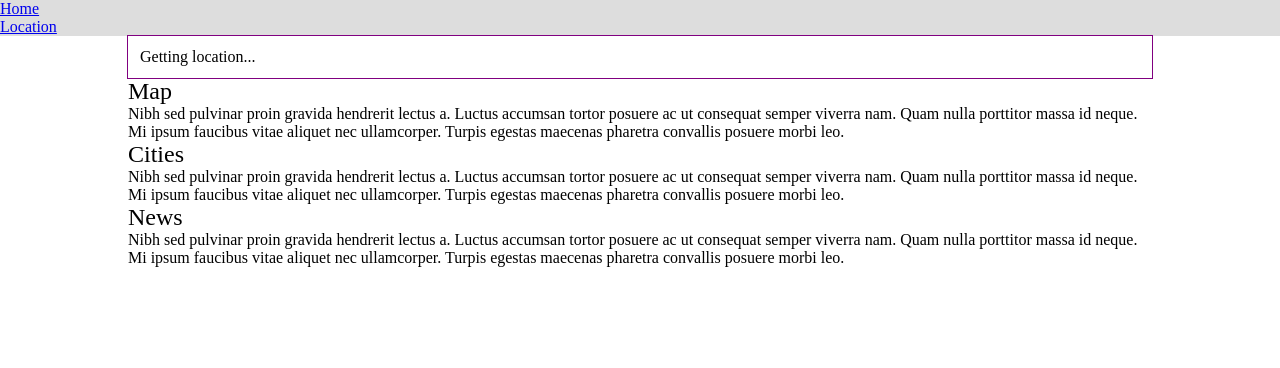
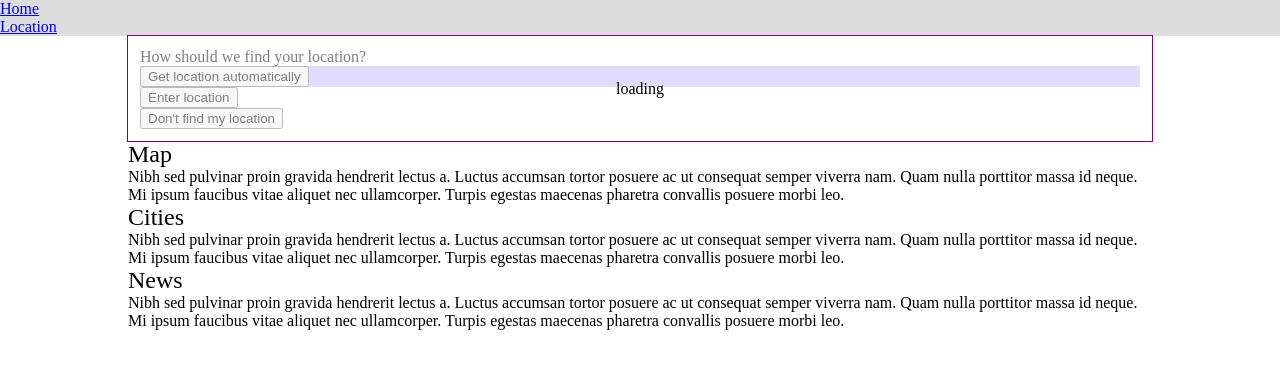
Before and after one commit to colebillys19/weather-check, a React (Create React App) app: page / in a window 1280 px wide. Both pictures are taken after a click on the button "Get location automatically". Shown: the top 368 px of the page. Built offline with nearby package versions, Linux system fonts and the light colour scheme; no server answers.

Commit message:
Opt to use state instead of context for variable values on which the ui relies on.

```diff
--- a/src/App.tsx
+++ b/src/App.tsx
@@ -7,13 +7,15 @@ import './App.css';
 
 function App() {
   const [context, setContext] = useState<ContextType>(DEFAULT_CONTEXT);
+  const [locationServicesDisabled, setLocationServicesDisabled] =
+    useState(false);
 
   // if navigator.geolocation.getCurrentPosition has any issues, set locationServicesDisabled to true in state
   useEffect(() => {
     navigator.geolocation.getCurrentPosition(
       () => null,
       () => {
-        setContext({ ...context, locationServicesDisabled: true });
+        setLocationServicesDisabled(true);
       },
     );
   }, []);
@@ -24,7 +26,15 @@ function App() {
         <div className="App">
           <Header />
           <Routes>
-            <Route path="/" element={<HomePage />} />
+            <Route
+              path="/"
+              element={
+                <HomePage
+                  locationServicesDisabled={locationServicesDisabled}
+                  setLocationServicesDisabled={setLocationServicesDisabled}
+                />
+              }
+            />
             <Route path="/location" element={<LocationPage />} />
           </Routes>
         </div>
--- a/src/Components/HomeLocation/IsNoLocation/Coords/index.tsx
+++ b/src/Components/HomeLocation/IsNoLocation/Coords/index.tsx
@@ -7,10 +7,10 @@ const isValidLon = (num: number) => num >= -180 && num <= 180;
 
 interface CoordsProps {
   setFormType: (type: string) => void;
+  setIsHomeLocationLoading: (value: boolean) => void;
 }
 
-const Coords: React.FC<CoordsProps> = ({ setFormType }) => {
-  const [isLoading, setIsLoading] = useState(false);
+const Coords: React.FC<CoordsProps> = ({ setFormType, setIsHomeLocationLoading }) => {
   const [inputError, setInputError] = useState('');
   const [latValue, setLatValue] = useState('');
   const [lonValue, setLonValue] = useState('');
@@ -33,11 +33,11 @@ const Coords: React.FC<CoordsProps> = ({ setFormType }) => {
 
   const handleSubmit = (e: FormEvent<HTMLFormElement>) => {
     e.preventDefault();
-    setIsLoading(true);
+    setIsHomeLocationLoading(true);
 
     if (!isValidLat(Number(latValue)) || !isValidLon(Number(lonValue))) {
       setInputError('Invalid coordinates');
-      setIsLoading(false);
+      setIsHomeLocationLoading(false);
       return;
     }
 
@@ -63,14 +63,14 @@ const Coords: React.FC<CoordsProps> = ({ setFormType }) => {
               console.error('Promise rejected:', status);
               reject(false);
             }
-            setIsLoading(false);
+            setIsHomeLocationLoading(false);
           },
         );
       });
     } catch (error) {
       setInputError('Invalid coordinates');
       console.error('Error:', error);
-      setIsLoading(false);
+      setIsHomeLocationLoading(false);
     }
   };
 
@@ -94,7 +94,6 @@ const Coords: React.FC<CoordsProps> = ({ setFormType }) => {
         </div>
       </form>
       {!!inputError && <div style={{ color: 'red' }}>{inputError}</div>}
-      {isLoading && <div>Loading...</div>}
       <a onClick={() => setFormType('manual')} href="#">
         Back
       </a>
--- a/src/Components/HomeLocation/IsNoLocation/GeoLocate/index.tsx
+++ /dev/null
@@ -1,34 +0,0 @@
-import { useContext, useEffect } from 'react';
-
-import Context from '../../../../context';
-
-interface GeolocateProps {
-  setStep: (type: number) => void;
-}
-
-const GeoLocate: React.FC<GeolocateProps> = ({ setStep }) => {
-  const { state, setState } = useContext(Context);
-
-  useEffect(() => {
-    navigator.geolocation.getCurrentPosition((position) => {
-      setState({
-        ...state,
-        location: {
-          lat: position.coords.latitude,
-          lon: position.coords.longitude,
-        },
-      });
-      localStorage.setItem(
-        'location',
-        `${position.coords.latitude},${position.coords.longitude}`,
-      );
-    }, (err) => {
-      setState({ ...state, locationServicesDisabled: true });
-      setStep(1);
-    });
-  }, []);
-
-  return <div>Getting location...</div>;
-};
-
-export default GeoLocate;
--- a/src/Components/HomeLocation/IsNoLocation/ManualEntry/index.tsx
+++ b/src/Components/HomeLocation/IsNoLocation/ManualEntry/index.tsx
@@ -5,12 +5,16 @@ import Context from '../../../../context';
 
 interface ManualEntryProps {
   setFormType: (type: string) => void;
-  setStep: (type: number) => void;
+  setIsHomeLocationLoading: (value: boolean) => void;
+  setStep: (step: number) => void;
 }
 
-const ManualEntry: React.FC<ManualEntryProps> = ({ setFormType, setStep }) => {
+const ManualEntry: React.FC<ManualEntryProps> = ({
+  setFormType,
+  setIsHomeLocationLoading,
+  setStep,
+}) => {
   const [isInputDisabled, setIsInputDisabled] = useState(true);
-  const [isLoading, setIsLoading] = useState(false);
 
   const loaderRef = useRef<Loader | null>(null);
   const autoCompleteRef = useRef<google.maps.places.Autocomplete | null>(null);
@@ -50,7 +54,7 @@ const ManualEntry: React.FC<ManualEntryProps> = ({ setFormType, setStep }) => {
 
   const handleSubmit = (e: FormEvent<HTMLFormElement>) => {
     e.preventDefault();
-    setIsLoading(true);
+    setIsHomeLocationLoading(true);
 
     try {
       const geocoder = new google.maps.Geocoder();
@@ -67,19 +71,19 @@ const ManualEntry: React.FC<ManualEntryProps> = ({ setFormType, setStep }) => {
               const lat = location.lat();
               const lon = location.lng();
               setState({ ...state, location: { lat, lon } });
-              localStorage.setItem('location',`${lat},${lon}`);
+              localStorage.setItem('location', `${lat},${lon}`);
               resolve(true);
             } else {
               console.error('Promise rejected:', status);
               reject(false);
             }
-            setIsLoading(false);
+            setIsHomeLocationLoading(false);
           },
         );
       });
     } catch (error) {
       console.error('Error:', error);
-      setIsLoading(false);
+      setIsHomeLocationLoading(false);
     }
   };
 
@@ -106,7 +110,6 @@ const ManualEntry: React.FC<ManualEntryProps> = ({ setFormType, setStep }) => {
           />
         </div>
       </form>
-      {isLoading && <div>Loading...</div>}
       <div>
         <a onClick={() => setFormType('coords')} href="#">
           Enter exact coordinates
--- a/src/Components/HomeLocation/IsNoLocation/Select/index.tsx
+++ b/src/Components/HomeLocation/IsNoLocation/Select/index.tsx
@@ -1,29 +1,23 @@
-import { useContext } from 'react';
-
-import Context from '../../../../context';
-
 interface SelectProps {
+  locationServicesDisabled: boolean;
   setFormType: (type: string) => void;
+  useGeolocate: () => void;
 }
 
-const Select: React.FC<SelectProps> = ({ setFormType }) => {
-  const { state } = useContext(Context);
-
-  return (
+const Select: React.FC<SelectProps> = ({ locationServicesDisabled, setFormType, useGeolocate }) => (
   <>
     <p>How should we find your location?</p>
     <div style={{ backgroundColor: '#c4b7ff' }}>
       <button
-          onClick={() => setFormType('geolocate')}
-          disabled={state.locationServicesDisabled}
+        onClick={useGeolocate}
+        disabled={locationServicesDisabled}
       >
         Get location automatically
       </button>
-        {state.locationServicesDisabled && (
+      {locationServicesDisabled && (
           <p>
             It looks like your settings will prevent us from finding your
-            location automatically - if you want to use this option please
-            change your browser and/or computer settings and refresh this page.
+            location automatically.
           </p>
         )}
     </div>
@@ -37,6 +31,5 @@ const Select: React.FC<SelectProps> = ({ setFormType }) => {
     </div>
   </>
 );
-};
 
 export default Select;
--- a/src/Components/HomeLocation/IsNoLocation/index.tsx
+++ b/src/Components/HomeLocation/IsNoLocation/index.tsx
@@ -2,13 +2,23 @@ import { useContext, useState } from 'react';
 
 import Context from '../../../context';
 
-import Loading from '../Loading';
+import Coords from './Coords';
 import ManualEntry from './ManualEntry';
-import Coords from './Coords';
-import GeoLocate from './GeoLocate';
 import Select from './Select';
 
-const IsNoLocation = () => {
+interface IsNoLocationProps {
+  locationServicesDisabled: boolean;
+  setHideHomeLocation: (value: boolean) => void;
+  setIsHomeLocationLoading: (value: boolean) => void;
+  setLocationServicesDisabled: (value: boolean) => void;
+}
+
+const IsNoLocation: React.FC<IsNoLocationProps> = ({
+  locationServicesDisabled,
+  setHideHomeLocation,
+  setIsHomeLocationLoading,
+  setLocationServicesDisabled,
+}) => {
   const [step, setStep] = useState(1);
   const [method, setMethod] = useState('');
 
@@ -16,32 +26,69 @@ const IsNoLocation = () => {
 
   const setFormType = (buttonId: string) => {
     if (buttonId === 'skip') {
-      setState({ ...state, hideHomeLocation: true });
+      setHideHomeLocation(true);
     } else {
       setMethod(buttonId);
       setStep(2);
     }
   };
 
+  const useGeolocate = () => {
+    setIsHomeLocationLoading(true);
+    navigator.geolocation.getCurrentPosition(
+      (position) => {
+        setState({
+          ...state,
+          location: {
+            lat: position.coords.latitude,
+            lon: position.coords.longitude,
+          },
+        });
+        localStorage.setItem(
+          'location',
+          `${position.coords.latitude},${position.coords.longitude}`,
+        );
+        setIsHomeLocationLoading(false);
+      },
+      () => {
+        setLocationServicesDisabled(true);
+        setIsHomeLocationLoading(false);
+      },
+    );
+  };
+
   if (step === 1) {
-    return <Select setFormType={setFormType} />;
+    return (
+      <Select
+        locationServicesDisabled={locationServicesDisabled}
+        setFormType={setFormType}
+        useGeolocate={useGeolocate}
+      />
+    );
   }
 
   if (step === 2) {
-    if (method === 'geolocate') {
-      return <GeoLocate setStep={setStep} />;
-    }
-
     if (method === 'manual') {
-      return <ManualEntry setFormType={setFormType} setStep={setStep} />;
+      return (
+        <ManualEntry
+          setFormType={setFormType}
+          setIsHomeLocationLoading={setIsHomeLocationLoading}
+          setStep={setStep}
+        />
+      );
     }
 
     if (method === 'coords') {
-      return <Coords setFormType={setFormType} />;
+      return (
+        <Coords
+          setFormType={setFormType}
+          setIsHomeLocationLoading={setIsHomeLocationLoading}
+        />
+      );
     }
   }
 
-  return <Loading />;
+  return <div />;
 };
 
 export default IsNoLocation;
--- a/src/Components/HomeLocation/Loading/index.tsx
+++ b/src/Components/HomeLocation/Loading/index.tsx
@@ -1,3 +1,19 @@
-const Loading = () => <p>loading</p>;
+const Loading = () => (
+  <div
+    style={{
+      alignItems: 'center',
+      backgroundColor: 'rgba(255, 255, 255, 0.5)',
+      display: 'flex',
+      height: '100%',
+      justifyContent: 'center',
+      left: '0',
+      position: 'absolute',
+      top: '0',
+      width: '100%',
+    }}
+  >
+    <p>loading</p>
+  </div>
+);
 
 export default Loading;
--- a/src/Components/HomeLocation/index.tsx
+++ b/src/Components/HomeLocation/index.tsx
@@ -7,18 +7,30 @@ import IsNoLocation from './IsNoLocation';
 import IsLocation from './IsLocation';
 import Loading from './Loading';
 
-const HomeLocation = () => {
-  const [isLoading, setIsLoading] = useState(true);
+interface HomeLocationProps {
+  locationServicesDisabled: boolean;
+  setHideHomeLocation: (value: boolean) => void;
+  setLocationServicesDisabled: (value: boolean) => void;
+}
+
+const HomeLocation: React.FC<HomeLocationProps> = ({
+  locationServicesDisabled,
+  setHideHomeLocation,
+  setLocationServicesDisabled,
+}) => {
+  const [isHomeLocationLoading, setIsHomeLocationLoading] = useState(true);
+  const [isContextLocation, setIsContextLocation] = useState(false);
 
   const { state, setState } = useContext(Context);
 
-  const isContextLocation =
-    state.location.lat !== 0 || state.location.lon !== 0;
+  useEffect(() => {
+    setIsContextLocation(state.location.lat !== 0 || state.location.lon !== 0);
+  }, [state.location.lat, state.location.lon]);
 
   useEffect(() => {
-    if (!isContextLocation) {
+    if (state.location.lat === 0 || state.location.lon === 0) {
       const storageLocation = localStorage.getItem('location');
-      if (storageLocation) {
+      if (!!storageLocation) {
         const [lat, lon] = storageLocation.split(',');
         setState({
           ...state,
@@ -26,17 +38,22 @@ const HomeLocation = () => {
         });
       }
     }
-    setIsLoading(false);
+    setIsHomeLocationLoading(false);
   }, []);
 
   return (
     <HomeSection>
+      {isHomeLocationLoading && <Loading />}
       <div style={{ outline: '1px solid purple', padding: '12px' }}>
-        {isLoading && <Loading />}
-        {!isLoading && !isContextLocation && <IsNoLocation />}
-        {!isLoading && isContextLocation && (
-          <IsLocation location={state.location} />
+        {!isContextLocation && (
+          <IsNoLocation
+            locationServicesDisabled={locationServicesDisabled}
+            setHideHomeLocation={setHideHomeLocation}
+            setIsHomeLocationLoading={setIsHomeLocationLoading}
+            setLocationServicesDisabled={setLocationServicesDisabled}
+          />
         )}
+        {isContextLocation && <IsLocation />}
       </div>
     </HomeSection>
   );
--- a/src/Components/HomePage/index.tsx
+++ b/src/Components/HomePage/index.tsx
@@ -1,16 +1,29 @@
-import { useContext, useEffect, useState } from 'react';
+import { useState } from 'react';
 
-import Context from '../../context';
 import MainContainer from '../MainContainer';
 import HomeSection from '../HomeSection';
 import HomeLocation from '../HomeLocation';
 
-const HomePage = () => {
-  const { state } = useContext(Context);
+interface HomePageProps {
+  locationServicesDisabled: boolean;
+  setLocationServicesDisabled: (value: boolean) => void;
+}
+
+const HomePage: React.FC<HomePageProps> = ({
+  locationServicesDisabled,
+  setLocationServicesDisabled,
+}) => {
+  const [hideHomeLocation, setHideHomeLocation] = useState(false);
 
   return (
     <MainContainer>
-      {!state.hideHomeLocation && <HomeLocation />}
+      {!hideHomeLocation && (
+        <HomeLocation
+          locationServicesDisabled={locationServicesDisabled}
+          setHideHomeLocation={setHideHomeLocation}
+          setLocationServicesDisabled={setLocationServicesDisabled}
+        />
+      )}
       <HomeSection>
         <h2>Map</h2>
         <p>
--- a/src/Components/HomeSection/index.tsx
+++ b/src/Components/HomeSection/index.tsx
@@ -3,7 +3,7 @@ interface HomeSectionPropsType {
 }
 
 const HomeSection: React.FC<HomeSectionPropsType> = ({ children }) => (
-  <div>{children}</div>
+  <div style={{ position: 'relative' }}>{children}</div>
 );
 
 export default HomeSection;
--- a/src/context.tsx
+++ b/src/context.tsx
@@ -7,9 +7,6 @@ interface LocationContextType {
 
 export interface ContextType {
   location: LocationContextType;
-  hideHomeLocation: boolean;
-  locationServicesDisabled: boolean;
-  mapsLoader: any;
 }
 
 
@@ -20,9 +17,6 @@ interface ContextPropsType {
 
 export const DEFAULT_CONTEXT = {
   location: { lat: 0, lon: 0 },
-  hideHomeLocation: false,
-  locationServicesDisabled: false,
-  mapsLoader: null,
 };
 
 export default createContext<ContextPropsType>({
```
Also changed, not shown: src/Components/HomeLocation/IsLocation/index.tsx (+9 -12 lines). Lines whose indentation alone changed are shown as unchanged.
